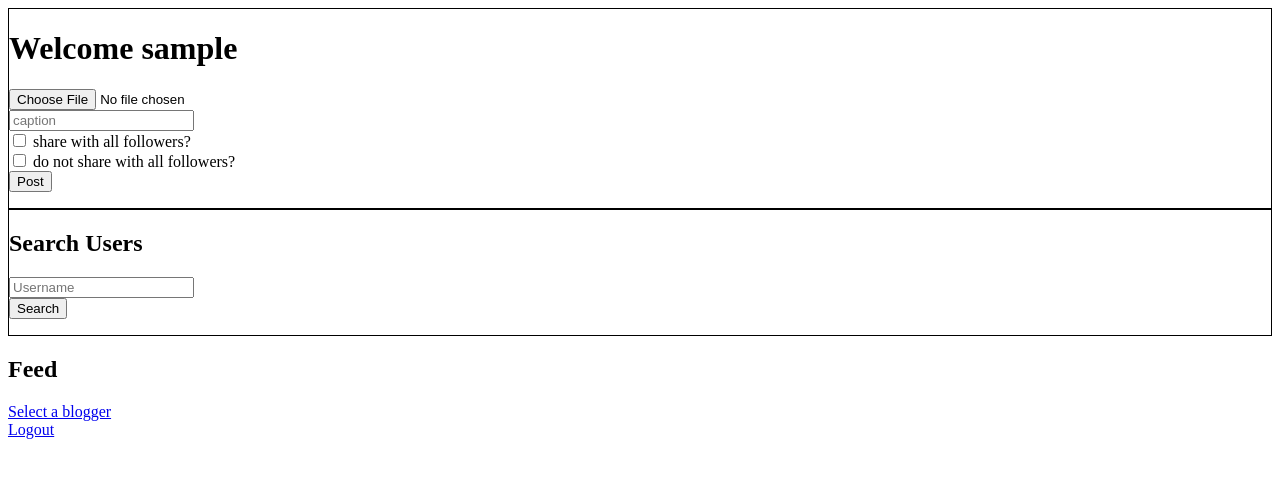
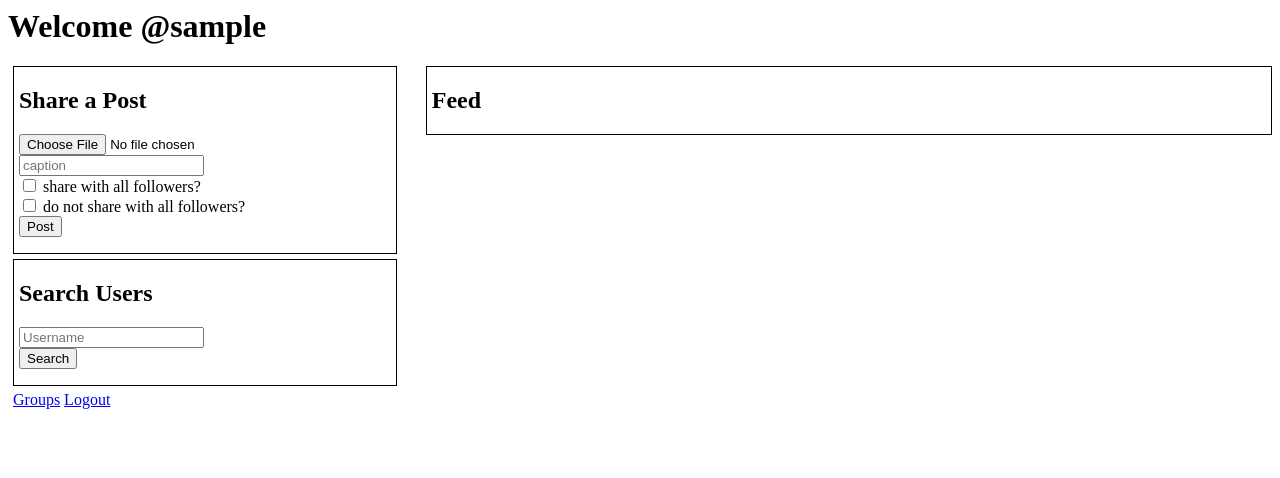
Before and after one commit to taranumesh/Databases_Finstagram, a Flask app: page /home in a window 1280 px wide. Shown: the top 478 px of the page. Run offline with Flask 2, Linux system fonts and the light colour scheme; the visitor is signed in with stand-in values (Sample User, id 1); data that the repository does not hold is empty.

Commit message:
Create groups and add users to your group

```diff
--- a/finstagram.py
+++ b/finstagram.py
@@ -193,6 +193,62 @@ def search_user():
     else:
         return render_template("search.html", message="Error")
 
+@app.route("/groups", methods=["GET"])
+@login_required
+def groups():
+    return render_template("groups.html")
+
+@app.route("/creategroup", methods=["POST"])
+@login_required
+def create_group():
+    if request.form:
+        requestData = request.form
+        username = session["username"]
+        groupname = requestData["groupname"]
+        description = requestData["description"]
+        group = "SELECT * FROM FriendGroup WHERE groupName=%s AND groupOwner=%s"
+        cursor = connection.cursor()
+        cursor.execute(group, (groupname, username))
+        data = cursor.fetchone()
+        cursor.close()
+        if data:
+            message = "Group Already Exists"
+        else:
+            message = "New Group "+groupname+" Added"
+            addGroup = "INSERT INTO FriendGroup (groupOwner, groupName, description) VALUES (%s,%s,%s)"
+            cursor = connection.cursor()
+            cursor.execute(addGroup, (username, groupname, description))
+            cursor.close()
+    else:
+        mesage = "Error occured creating group."
+    return render_template("groups.html", message=message)
+
+@app.route("/addgroupmember", methods=["POST"])
+@login_required
+def add_user():
+    if request.form:
+        requestData = request.form
+        username = session["username"]
+        groupname = requestData["groupname"]
+        adduser = requestData["adduser"]
+        group = "SELECT * FROM FriendGroup WHERE groupName=%s AND groupOwner=%s"
+        cursor = connection.cursor()
+        cursor.execute(group, (groupname, username))
+        data = cursor.fetchone()
+        cursor.close()
+        if data:
+            message = "User "+adduser+" Added to "+groupname
+            addUser = "INSERT INTO BelongTo (member_username, owner_username, groupName) VALUES (%s,%s,%s)"
+            cursor = connection.cursor()
+            cursor.execute(addUser, (adduser, username, groupname))
+            cursor.close()
+        else:
+            message = "Group Does Not Exist"
+    else:
+        mesage = "Error occured creating group."
+    return render_template("groups.html", message=message)
+
+
 if __name__ == "__main__":
     if not os.path.isdir("images"):
         os.mkdir(IMAGES_DIR)
--- a/templates/home.html
+++ b/templates/home.html
@@ -2,9 +2,11 @@
 <head>
 </head>
 <body>
+<h1>Welcome @{{username}}</h1>
+<div id="Sidebar">
 <div>
 <form action="/uploadImage" method="POST" enctype = "multipart/form-data">
-	<h1>Welcome {{username}}</h1>
+	<h2>Share a Post</h2>
 	<input type="file" name = "imageToUpload" accept = "image/*"/> </br>
 	<input type="text" name = "caption" placeholder="caption" required/> </br>
 	<input type="checkbox" name = "allFollowers" value = 'true'/> share with all followers? </br>
@@ -19,26 +21,46 @@
 	<input type="submit" value = Search>
 </form>
 </div>
+<a href="/groups">Groups</a>
+<a href="/logout">Logout</a>
+</div>
 <style type="text/css">
 	div{
 		border: 1px solid black;
+		margin-bottom: 5px;
+		padding-left: 5px;
+		padding-right: 5px;
 	}
+
+	#Sidebar {
+		width: 30%;
+		float: left;
+		border: none;
+		position: fixed;
+	}
+
+	#Feed {
+		width: 66%;
+		float: right;
+		padding-left: 5px;
+		padding-right: 5px;
+	}
+
 </style>
-
+<div id="Feed">
 <h2>Feed</h2>
 
 {% for image in images %}
-	<div>
+	<div id="Post">
 		<h4><b>@{{image.photoPoster}}</b> <i>{{image.caption}}</i></h4>
         <h6>PhotoID: {{image.PhotoID}} </h6>
         <h6>{{image.postingDate}}</h6>
     </div>
 {% endfor %}
+</div>
 
+<br>
 
-<a href="/select_blogger">Select a blogger</a>
-<br>
-<a href="/logout">Logout</a>
 
 </body>
 
```
Also changed, not shown: templates/groups.html (added, +31 -0 lines).
